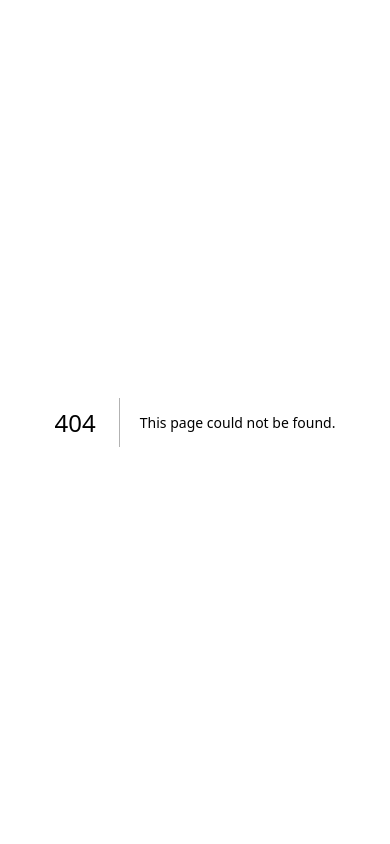
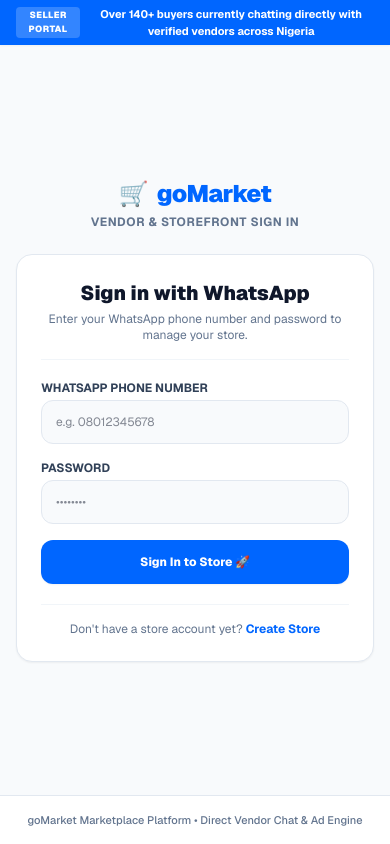
Before and after one commit to brilayo/gomarket, a Next.js app: page /login in a window 390 px wide. Before the commit this address had no page. Built offline with nearby package versions, Linux system fonts and the light colour scheme; no server answers.

Commit message:
Update registration and login pages to use WhatsApp phone number instead of email

```diff
--- /dev/null
+++ b/src/app/(auth)/login/page.tsx
@@ -0,0 +1,126 @@
+'use client';
+
+import React, { useState } from 'react';
+import { createClient } from '@/lib/supabase/client';
+import { useRouter } from 'next/navigation';
+import Link from 'next/link';
+
+export default function LoginPage() {
+  const supabase = createClient();
+  const router = useRouter();
+
+  const [whatsappPhone, setWhatsappPhone] = useState('');
+  const [password, setPassword] = useState('');
+  const [loading, setLoading] = useState(false);
+  const [errorMsg, setErrorMsg] = useState<string | null>(null);
+
+  async function handleLogin(e: React.FormEvent) {
+    e.preventDefault();
+    setLoading(true);
+    setErrorMsg(null);
+
+    const cleanPhone = whatsappPhone.replace(/[^0-9]/g, '');
+    const syntheticEmail = `phone_${cleanPhone}@gomarket.ng`;
+
+    const { error } = await supabase.auth.signInWithPassword({
+      email: syntheticEmail,
+      password,
+    });
+
+    if (error) {
+      setErrorMsg('Invalid WhatsApp phone number or password.');
+      setLoading(false);
+    } else {
+      router.push('/dashboard');
+    }
+  }
+
+  return (
+    <div className="min-h-screen bg-[#F8FAFC] flex flex-col justify-between font-sans text-slate-900">
+      <div className="bg-[#0066FF] text-white text-[11px] font-bold py-1.5 px-4 text-center flex items-center justify-center gap-2 shadow-xs">
+        <span className="bg-white/20 text-white text-[9px] uppercase px-1.5 py-0.5 rounded font-black tracking-wider">
+          SELLER PORTAL
+        </span>
+        <span>Over 140+ buyers currently chatting directly with verified vendors across Nigeria</span>
+      </div>
+
+      <div className="flex-1 flex flex-col justify-center items-center p-4 my-6">
+        <div className="mb-6 text-center space-y-1">
+          <Link href="/" className="inline-flex items-center gap-2 group">
+            <span className="text-2xl group-hover:scale-110 transition-transform">🛒</span>
+            <span className="text-2xl font-black tracking-tight text-[#0066FF]">
+              goMarket
+            </span>
+          </Link>
+          <p className="text-xs font-bold text-slate-500 uppercase tracking-wider">
+            Vendor & Storefront Sign In
+          </p>
+        </div>
+
+        <div className="w-full max-w-md bg-white border border-slate-200 rounded-2xl shadow-xs p-6 sm:p-8 space-y-5">
+          <div className="space-y-1 text-center sm:text-left border-b border-slate-100 pb-4">
+            <h1 className="text-xl font-black text-slate-900">Sign in with WhatsApp</h1>
+            <p className="text-xs text-slate-500">
+              Enter your WhatsApp phone number and password to manage your store.
+            </p>
+          </div>
+
+          {errorMsg && (
+            <div className="bg-rose-50 border border-rose-200 text-rose-600 text-xs font-bold p-3 rounded-xl">
+              {errorMsg}
+            </div>
+          )}
+
+          <form onSubmit={handleLogin} className="space-y-4">
+            <div>
+              <label className="block text-xs font-bold text-slate-700 mb-1">
+                WHATSAPP PHONE NUMBER
+              </label>
+              <input
+                type="tel"
+                required
+                value={whatsappPhone}
+                onChange={(e) => setWhatsappPhone(e.target.value)}
+                placeholder="e.g. 08012345678"
+                className="w-full h-11 bg-slate-50 border border-slate-200 rounded-xl px-3.5 text-xs text-slate-900 focus:outline-none focus:border-[#0066FF]"
+              />
+            </div>
+
+            <div>
+              <label className="block text-xs font-bold text-slate-700 mb-1">
+                PASSWORD
+              </label>
+              <input
+                type="password"
+                required
+                value={password}
+                onChange={(e) => setPassword(e.target.value)}
+                placeholder="••••••••"
+                className="w-full h-11 bg-slate-50 border border-slate-200 rounded-xl px-3.5 text-xs text-slate-900 focus:outline-none focus:border-[#0066FF]"
+              />
+            </div>
+
+            <button
+              type="submit"
+              disabled={loading}
+              className="w-full h-11 bg-[#0066FF] hover:bg-blue-700 text-white font-extrabold text-xs rounded-xl shadow-xs transition-all flex items-center justify-center gap-2"
+            >
+              {loading ? 'Signing in...' : 'Sign In to Store 🚀'}
+            </button>
+          </form>
+
+          <div className="pt-4 border-t border-slate-100 text-center text-xs text-slate-500">
+            Don't have a store account yet?{' '}
+            <Link href="/register" className="text-[#0066FF] font-bold hover:underline">
+              Create Store
+            </Link>
+          </div>
+        </div>
+      </div>
+
+      <footer className="text-center py-4 border-t border-slate-200 bg-white text-[11px] text-slate-500 font-medium">
+        goMarket Marketplace Platform • Direct Vendor Chat & Ad Engine
+      </footer>
+    </div>
+  );
+}
--- a/src/app/(auth)/register/page.tsx
+++ b/src/app/(auth)/register/page.tsx
@@ -28,9 +28,9 @@
   const router = useRouter();
 
   const [storeName, setStoreName] = useState('');
+  const [whatsappPhone, setWhatsappPhone] = useState('');
   const [category, setCategory] = useState(STORE_CATEGORIES[0].label);
   const [stateRegion, setStateRegion] = useState(NIGERIAN_STATES[0]);
-  const [email, setEmail] = useState('');
   const [password, setPassword] = useState('');
   const [loading, setLoading] = useState(false);
   const [errorMsg, setErrorMsg] = useState<string | null>(null);
@@ -40,12 +40,17 @@
     setLoading(true);
     setErrorMsg(null);
 
+    // Format phone into a synthetic Supabase email for auth tracking
+    const cleanPhone = whatsappPhone.replace(/[^0-9]/g, '');
+    const syntheticEmail = `phone_${cleanPhone}@gomarket.ng`;
+
     const { error } = await supabase.auth.signUp({
-      email,
+      email: syntheticEmail,
       password,
       options: {
         data: {
           store_name: storeName,
+          whatsapp_phone: whatsappPhone,
           category,
           state_region: stateRegion,
         },
@@ -62,7 +67,6 @@
 
   return (
     <div className="min-h-screen bg-[#F8FAFC] flex flex-col justify-between font-sans text-slate-900">
-      {/* Top Ticker Header */}
       <div className="bg-[#0066FF] text-white text-[11px] font-bold py-1.5 px-4 text-center flex items-center justify-center gap-2 shadow-xs">
         <span className="bg-white/20 text-white text-[9px] uppercase px-1.5 py-0.5 rounded font-black tracking-wider">
           REGISTER STORE
@@ -71,7 +75,6 @@
       </div>
 
       <div className="flex-1 flex flex-col justify-center items-center p-4 my-6">
-        {/* Clean Logo Header - No blue box under basket */}
         <div className="mb-6 text-center space-y-1">
           <Link href="/" className="inline-flex items-center gap-2 group">
             <span className="text-2xl group-hover:scale-110 transition-transform">🛒</span>
@@ -84,12 +87,11 @@
           </p>
         </div>
 
-        {/* Form Card */}
         <div className="w-full max-w-lg bg-white border border-slate-200 rounded-2xl shadow-xs p-6 sm:p-8 space-y-5">
           <div className="space-y-1 text-center sm:text-left border-b border-slate-100 pb-4">
             <h1 className="text-xl font-black text-slate-900">Start Selling on goMarket</h1>
             <p className="text-xs text-slate-500">
-              Set up your storefront, choose your category and location, and connect with buyers.
+              Set up your storefront with your WhatsApp phone number and password.
             </p>
           </div>
 
@@ -110,6 +112,20 @@
                 value={storeName}
                 onChange={(e) => setStoreName(e.target.value)}
                 placeholder="e.g. Ella's Boutique"
+                className="w-full h-11 bg-slate-50 border border-slate-200 rounded-xl px-3.5 text-xs text-slate-900 focus:outline-none focus:border-[#0066FF]"
+              />
+            </div>
+
+            <div>
+              <label className="block text-xs font-bold text-slate-700 mb-1">
+                WHATSAPP PHONE NUMBER (FOR BUYER CHATS)
+              </label>
+              <input
+                type="tel"
+                required
+                value={whatsappPhone}
+                onChange={(e) => setWhatsappPhone(e.target.value)}
+                placeholder="e.g. 08012345678"
                 className="w-full h-11 bg-slate-50 border border-slate-200 rounded-xl px-3.5 text-xs text-slate-900 focus:outline-none focus:border-[#0066FF]"
               />
             </div>
@@ -152,20 +168,6 @@
 
             <div>
               <label className="block text-xs font-bold text-slate-700 mb-1">
-                EMAIL ADDRESS
-              </label>
-              <input
-                type="email"
-                required
-                value={email}
-                onChange={(e) => setEmail(e.target.value)}
-                placeholder="vendor@example.com"
-                className="w-full h-11 bg-slate-50 border border-slate-200 rounded-xl px-3.5 text-xs text-slate-900 focus:outline-none focus:border-[#0066FF]"
-              />
-            </div>
-
-            <div>
-              <label className="block text-xs font-bold text-slate-700 mb-1">
                 PASSWORD
               </label>
               <input
@@ -196,7 +198,6 @@
         </div>
       </div>
 
-      {/* Footer Branding */}
       <footer className="text-center py-4 border-t border-slate-200 bg-white text-[11px] text-slate-500 font-medium">
         goMarket Marketplace Platform • Direct Vendor Chat & Ad Engine
       </footer>
```
